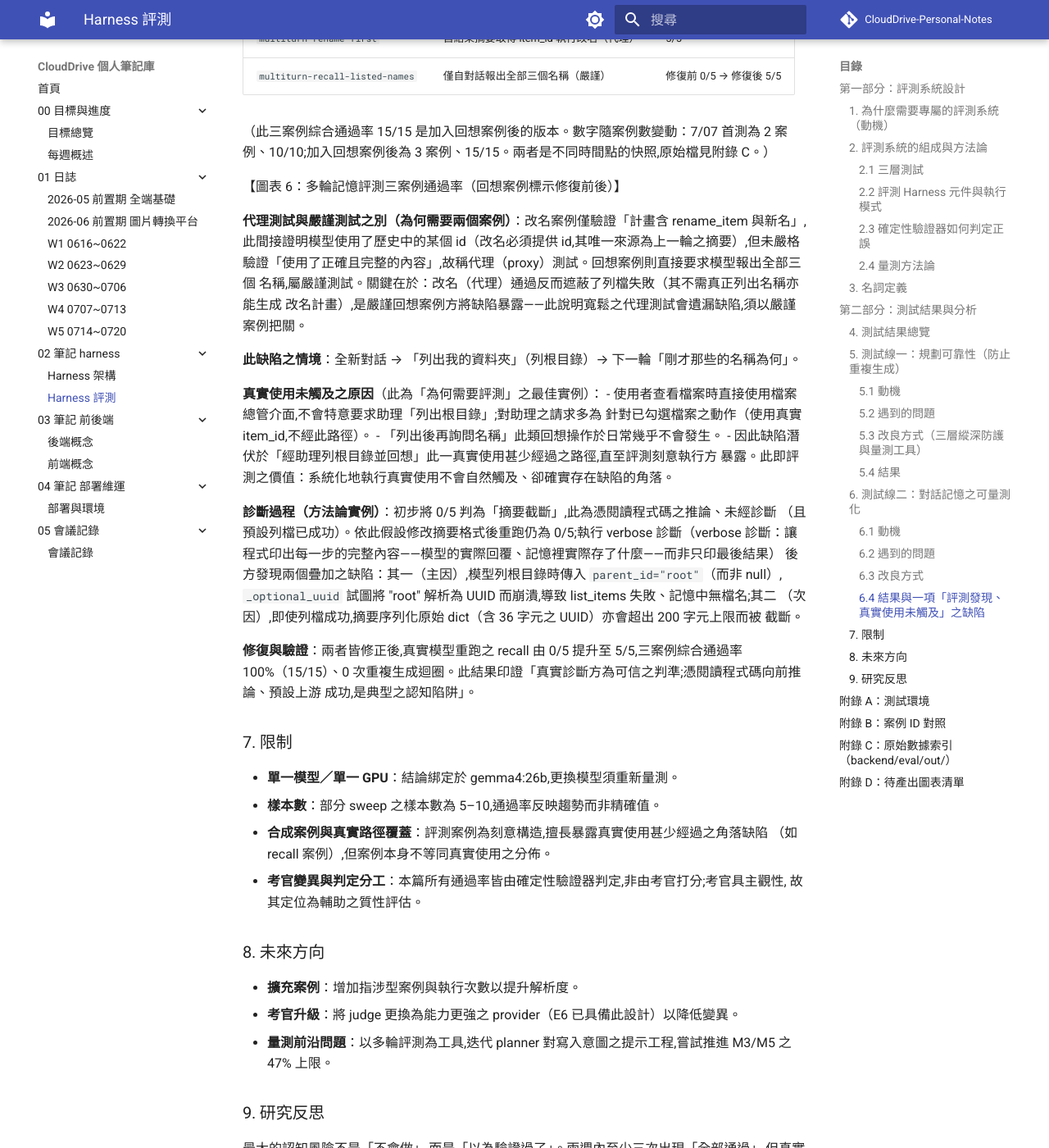
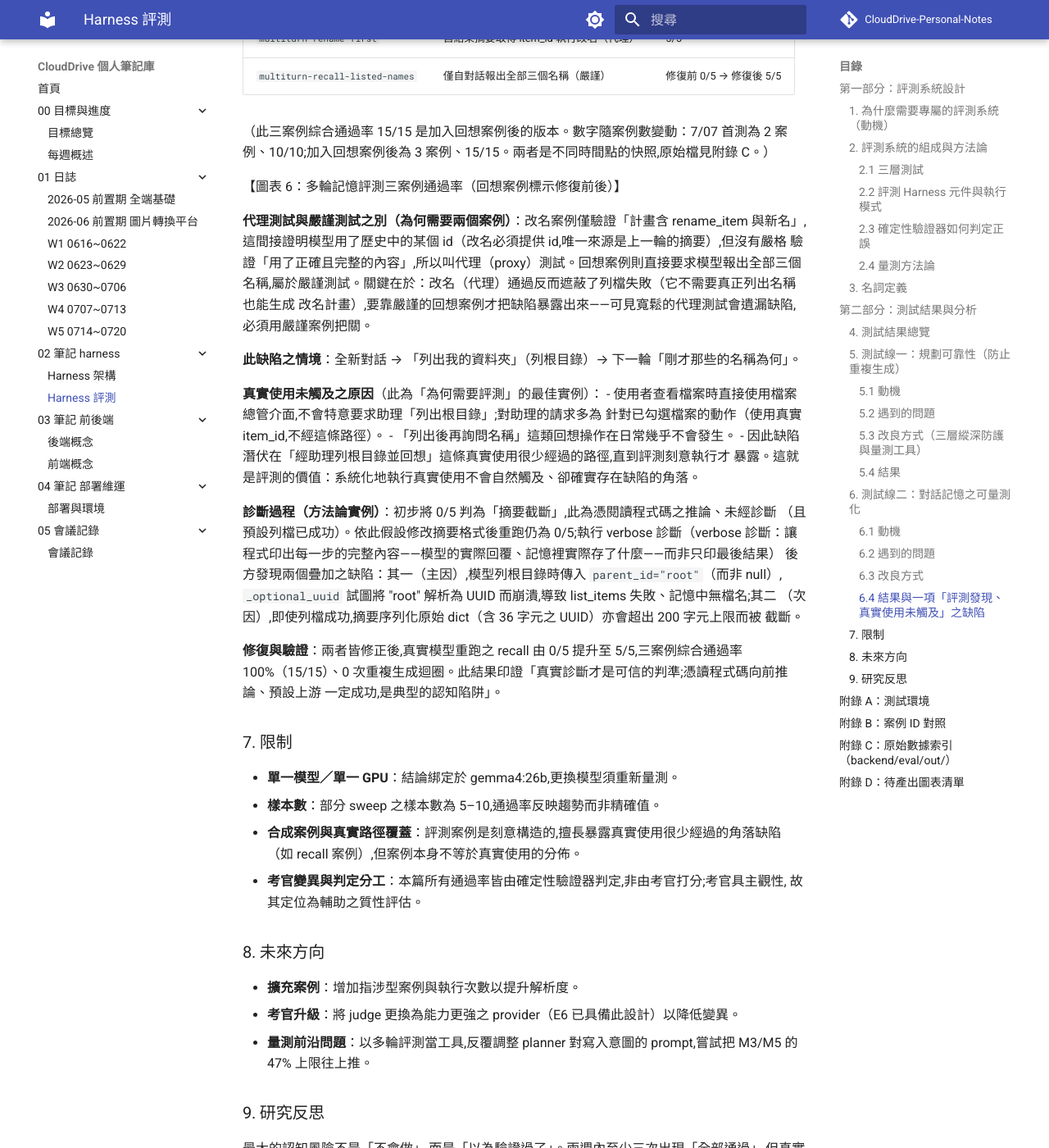
Before and after one commit to alfredshen01/CloudDrive-Personal-Notes, an MkDocs documentation site: the page built from docs/02-筆記-harness/Harness評測.md, in a window 1280 px wide and 1400 px high, scrolled down 5690 px. Shown: the whole window at 82% size. Built offline with MkDocs 1.6.1 and Material for MkDocs 9.7.7, drawn with Linux system fonts in a browser that asks for light colours; comment, search, counter and statistics services are not loaded; some of the changed text lies outside the part shown.

Commit message:
docs: Harness評測校對(2)——§6/§7/§8 文言白話化(第一部分依決定保留正式語體)
Co-Authored-By: Claude Fable 5 <noreply@anthropic.com>

```diff
--- a/docs/02-筆記-harness/Harness評測.md
+++ b/docs/02-筆記-harness/Harness評測.md
@@ -220,8 +220,8 @@ flowchart LR
 
 #### 6.1 動機
 
-新增「對話記憶」功能後,缺乏可重現之測試,無法證明「模型確實使用了對話歷史」。需將
-「模型是否使用先前對話」轉為可量測之數字,補上此驗證缺口。
+新增「對話記憶」功能後,缺少可重複執行的測試,無法證明「模型確實使用了對話歷史」。需要把
+「模型是否使用先前對話」變成可量測的數字,補上這個驗證缺口。
 
 #### 6.2 遇到的問題
 
@@ -234,8 +234,8 @@ flowchart LR
 
 #### 6.3 改良方式
 
-- **記憶接線**：規劃器載入最近 N 則歷史;工具結果經真實模型對照實驗決定以 assistant 文字承載
-  （`tool` 角色之訊息 gemma4 無法解讀,0/4 對比 assistant 文字 4/4）。
+- **記憶接線**：規劃器載入最近 N 則歷史;工具結果經真實模型對照實驗,決定放進 assistant 文字訊息
+  （`tool` 角色的訊息 gemma4 無法解讀,0/4 對比 assistant 文字 4/4）。
 - **confirm 修復**：`/confirm` 執行後將結果摘要寫回 session。
 - **多輪評測**：擴充 harness 以支援狀態播種與 session 串接,新增三個指涉案例與 `reply_contains`
   （驗證回覆文字內容）。
@@ -255,19 +255,19 @@ flowchart LR
 【圖表 6：多輪記憶評測三案例通過率（回想案例標示修復前後）】
 
 **代理測試與嚴謹測試之別（為何需要兩個案例）**：改名案例僅驗證「計畫含 rename_item 與新名」,
-此間接證明模型使用了歷史中的某個 id（改名必須提供 id,其唯一來源為上一輪之摘要）,但未嚴格
-驗證「使用了正確且完整的內容」,故稱代理（proxy）測試。回想案例則直接要求模型報出全部三個
-名稱,屬嚴謹測試。關鍵在於：改名（代理）通過反而遮蔽了列檔失敗（其不需真正列出名稱亦能生成
-改名計畫）,是嚴謹回想案例方將缺陷暴露——此說明寬鬆之代理測試會遺漏缺陷,須以嚴謹案例把關。
+這間接證明模型用了歷史中的某個 id（改名必須提供 id,唯一來源是上一輪的摘要）,但沒有嚴格
+驗證「用了正確且完整的內容」,所以叫代理（proxy）測試。回想案例則直接要求模型報出全部三個
+名稱,屬於嚴謹測試。關鍵在於：改名（代理）通過反而遮蔽了列檔失敗（它不需要真正列出名稱也能生成
+改名計畫）,要靠嚴謹的回想案例才把缺陷暴露出來——可見寬鬆的代理測試會遺漏缺陷,必須用嚴謹案例把關。
 
 **此缺陷之情境**：全新對話 → 「列出我的資料夾」（列根目錄）→ 下一輪「剛才那些的名稱為何」。
 
-**真實使用未觸及之原因**（此為「為何需要評測」之最佳實例）：
-- 使用者查看檔案時直接使用檔案總管介面,不會特意要求助理「列出根目錄」;對助理之請求多為
-  針對已勾選檔案之動作（使用真實 item_id,不經此路徑）。
-- 「列出後再詢問名稱」此類回想操作於日常幾乎不會發生。
-- 因此缺陷潛伏於「經助理列根目錄並回想」此一真實使用甚少經過之路徑,直至評測刻意執行方
-  暴露。此即評測之價值：系統化地執行真實使用不會自然觸及、卻確實存在缺陷的角落。
+**真實使用未觸及之原因**（此為「為何需要評測」的最佳實例）：
+- 使用者查看檔案時直接使用檔案總管介面,不會特意要求助理「列出根目錄」;對助理的請求多為
+  針對已勾選檔案的動作（使用真實 item_id,不經這條路徑）。
+- 「列出後再詢問名稱」這類回想操作在日常幾乎不會發生。
+- 因此缺陷潛伏在「經助理列根目錄並回想」這條真實使用很少經過的路徑,直到評測刻意執行才
+  暴露。這就是評測的價值：系統化地執行真實使用不會自然觸及、卻確實存在缺陷的角落。
 
 **診斷過程（方法論實例）**：初步將 0/5 判為「摘要截斷」,此為憑閱讀程式碼之推論、未經診斷
 （且預設列檔已成功）。依此假設修改摘要格式後重跑仍為 0/5;執行 verbose 診斷（verbose 診斷：讓程式印出每一步的完整內容——模型的實際回覆、記憶裡實際存了什麼——而非只印最後結果）
@@ -277,15 +277,15 @@ flowchart LR
 截斷。
 
 **修復與驗證**：兩者皆修正後,真實模型重跑之 recall 由 0/5 提升至 5/5,三案例綜合通過率
-100%（15/15）、0 次重複生成迴圈。此結果印證「真實診斷方為可信之判準;憑閱讀程式碼向前推論、預設上游
-成功,是典型之認知陷阱」。
+100%（15/15）、0 次重複生成迴圈。此結果印證「真實診斷才是可信的判準;憑讀程式碼向前推論、預設上游
+一定成功,是典型的認知陷阱」。
 
 ### 7. 限制
 
 - **單一模型／單一 GPU**：結論綁定於 gemma4:26b,更換模型須重新量測。
 - **樣本數**：部分 sweep 之樣本數為 5–10,通過率反映趨勢而非精確值。
-- **合成案例與真實路徑覆蓋**：評測案例為刻意構造,擅長暴露真實使用甚少經過之角落缺陷
-  （如 recall 案例）,但案例本身不等同真實使用之分佈。
+- **合成案例與真實路徑覆蓋**：評測案例是刻意構造的,擅長暴露真實使用很少經過的角落缺陷
+  （如 recall 案例）,但案例本身不等於真實使用的分佈。
 - **考官變異與判定分工**：本篇所有通過率皆由確定性驗證器判定,非由考官打分;考官具主觀性,
   故其定位為輔助之質性評估。
 
@@ -293,8 +293,8 @@ flowchart LR
 
 - **擴充案例**：增加指涉型案例與執行次數以提升解析度。
 - **考官升級**：將 judge 更換為能力更強之 provider（E6 已具備此設計）以降低變異。
-- **量測前沿問題**：以多輪評測為工具,迭代 planner 對寫入意圖之提示工程,嘗試推進 M3/M5
-  之 47% 上限。
+- **量測前沿問題**：以多輪評測當工具,反覆調整 planner 對寫入意圖的 prompt,嘗試把 M3/M5
+  的 47% 上限往上推。
 
 ### 9. 研究反思
 
```
